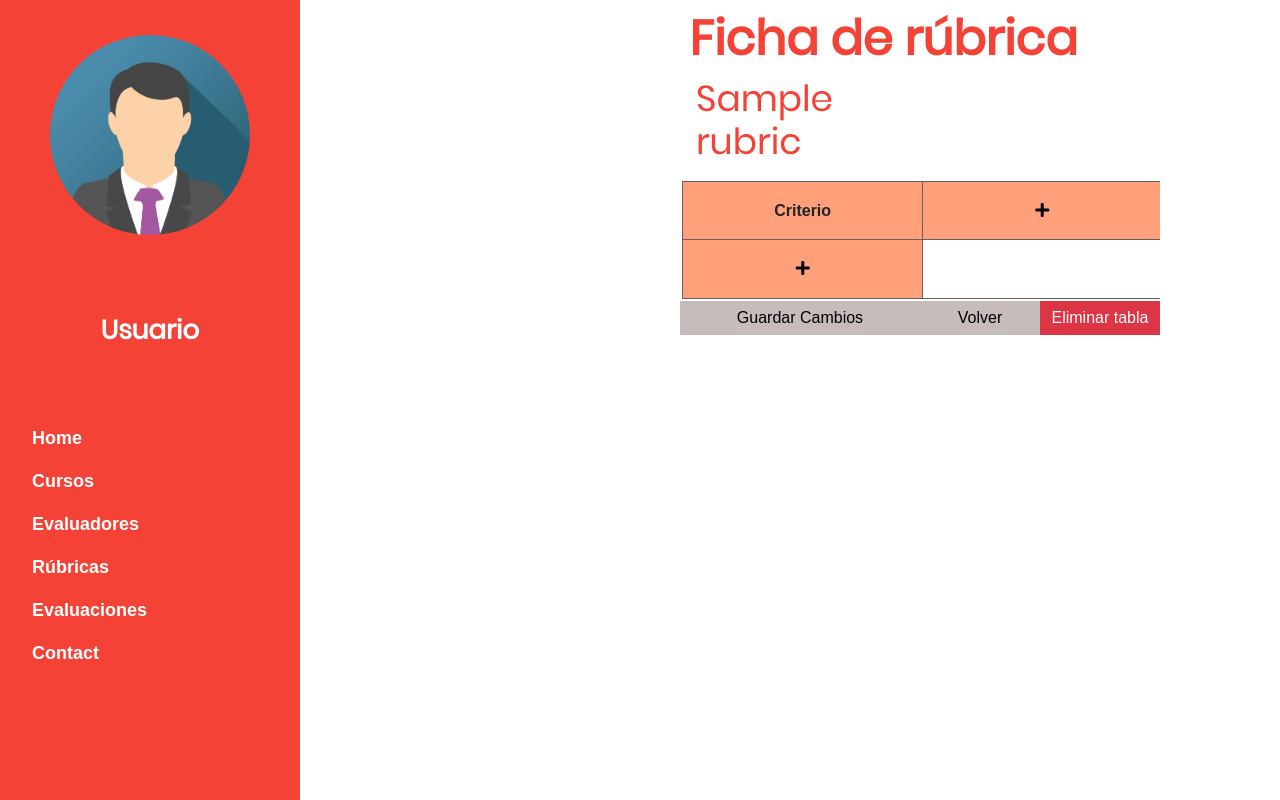
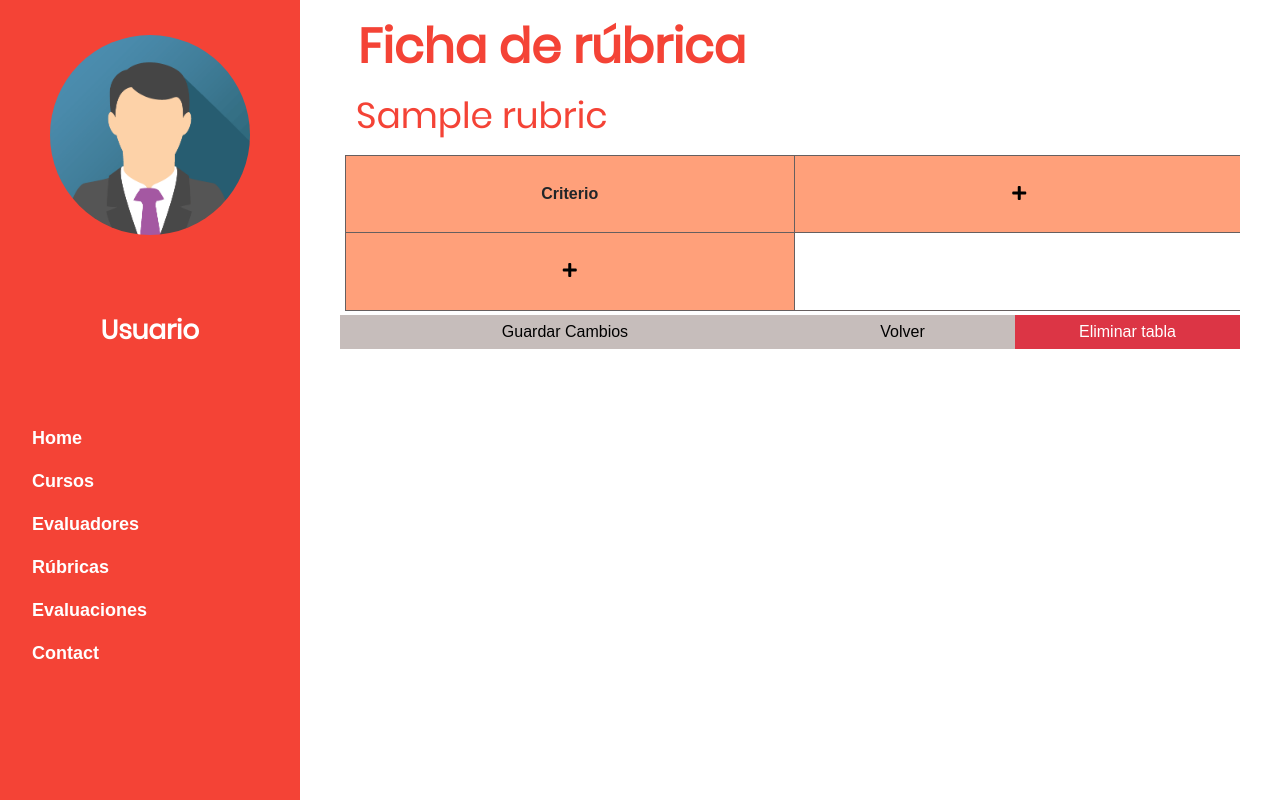
Before and after one commit to DCC-CC4401/2019-1-BC-ML-007-T4, a Django app: page /rubricas/1 in a window 1280 px wide. Run offline with Django 3.2, Linux system fonts and the light colour scheme; tables that the repository leaves empty hold one stand-in row (values such as "Sample post"); lists and menus that the app fills with data are empty; some libraries are stand-ins or nearby versions.

Commit message:
Fixed a bug stemming from an extra div node

```diff
--- a/src/rubrics/templates/rubric_editor.html
+++ b/src/rubrics/templates/rubric_editor.html
@@ -9,9 +9,6 @@
 {% endblock stylesheets %}
 
 {% block content %}
-
-
-<div class="w3-main" style="margin-left:340px;margin-right: 80px">
 
 
 <h1 class="w3-xxxlarge w3-text-red" style="margin: 2%;"><b>Ficha de rúbrica</b></h1>
@@ -96,7 +93,6 @@
 </form>
 
 </div>
-</div>
 
 {% endblock content %}
 
```
Lines whose indentation alone changed are shown as unchanged.
